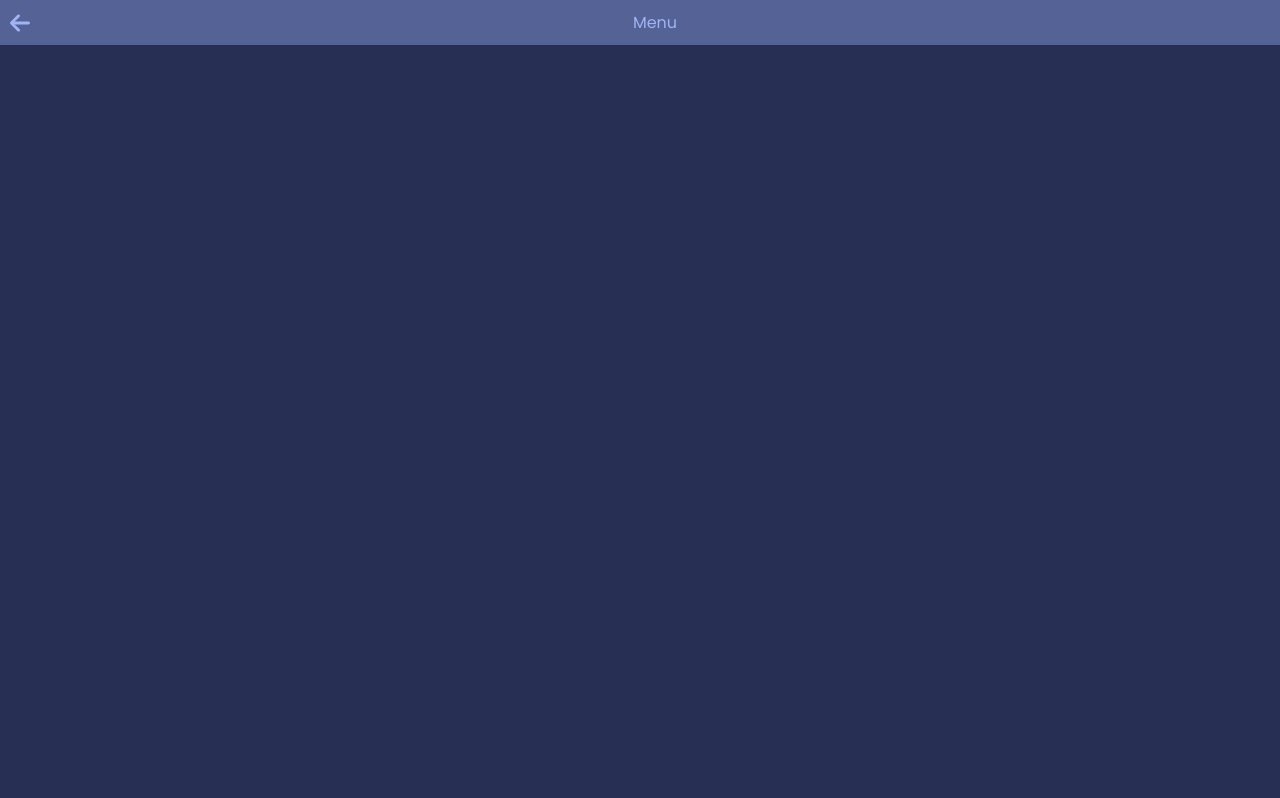
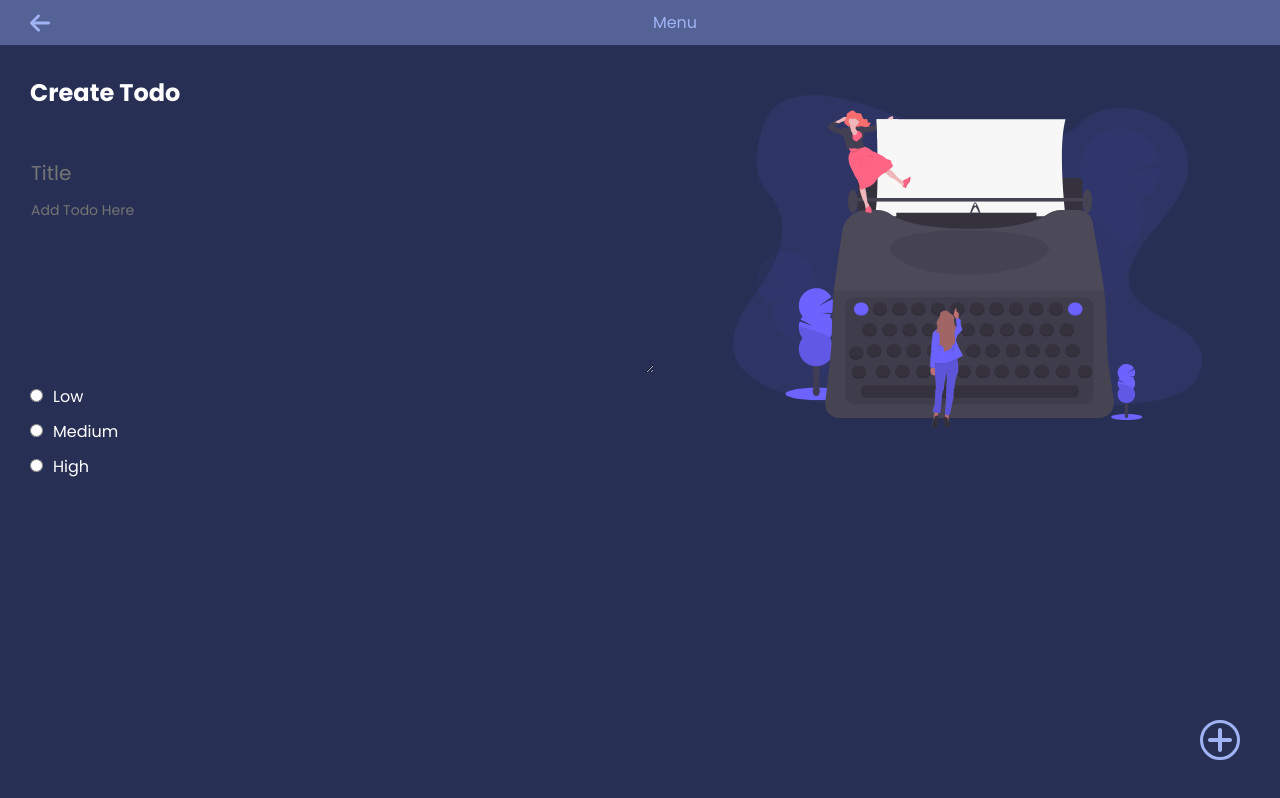
Before and after one commit to wahyunf354/todoApp_mevn, a Vue app in the folder client-vue/: page /add in a window 1280 px wide. Shown: the top 798 px of the page. Built offline with nearby package versions, Linux system fonts and the light colour scheme.

Commit message:
add page create todo

```diff
--- /dev/null
+++ b/client-vue/src/components/AddContent.vue
@@ -0,0 +1,123 @@
+<template>
+  <div class="add__content">
+    <div class="add__form">
+      <p class="add__title">Create Todo</p>
+      <input class="add__input" name="title" type="text" placeholder="Title">
+      <textarea class="add__textarea" name="description" id="" cols="30" rows="8" placeholder="Add Todo Here"></textarea>
+      <div class="add__radio-group">
+        <input type="radio" class="add__radio" name="priority" value="low">Low
+      </div>
+      <div class="add__radio-group">
+        <input type="radio" class="add__radio" name="priority" value="medium">Medium
+      </div>
+      <div class="add__radio-group">
+        <input type="radio" class="add__radio" name="priority" value="high">High
+      </div>
+      <div class="add__btn-create">
+        <img src="../assets/icon/btn+40x40.svg" alt="create">
+      </div>
+    </div>
+    <div class="add__illustration">
+      <img src="../assets/illustration/illustrationadd.svg" alt="">
+    </div>
+  </div>
+</template>
+
+<script>
+export default {
+  name: 'addcontent'
+}
+</script>
+
+<style lang="scss">
+  .add__content {
+    display: flex;
+    .add__form {
+      padding: {
+        top: 30px;
+        left: 30px;
+      };
+      flex: 1;
+      display: flex;
+      flex-direction: column;
+      .add__title {
+        font-family: Poppins;
+        font-style: normal;
+        font-weight: bold;
+        font-size: 24px;
+        line-height: 36px;
+        margin-bottom: 41px;
+      }
+      .add__input {
+        background-color: rgba($color: #000000, $alpha: 0);
+        border: 1px solid rgba($color: #000000, $alpha: 0);
+        font-family: Poppins;
+        font-size: 20px;
+        outline: none;
+        padding: 5px 0;
+        color: #A0B3F4;
+      }
+      .add__textarea {
+        background-color: rgba($color: #000000, $alpha: 0);
+        border: 1px solid rgba($color: #000000, $alpha: 0);
+        font-size: 14px;
+        padding: 5px 0;
+        color: #A0B3F4;
+        outline: none;
+        font-family: Poppins;
+      }
+      .add__radio-group {
+        padding: {
+          top: 10px;
+        };
+        .add__radio {
+          margin-right: 10px;
+        }
+      }
+      .add__btn-create {
+        width: 40px;
+        height: 40px;
+        right: 40px;
+        bottom: 40px;
+        position: absolute;
+        cursor: pointer;
+        z-index: -2;
+      }
+    }
+    .add__illustration {
+      flex: 1;
+      display: flex;
+      align-items: center;
+      justify-content: center;
+      padding: 30px 0;
+      box-sizing: border-box;
+
+      img {
+        width: 75%;
+        height: auto;
+      }
+    }
+  }
+
+  @media screen and (max-width: 765px) {
+    .add__content {
+      margin: {
+        top: 20px;
+      };
+      display: flex;
+      .add__form {
+        padding: {
+          top: 0;
+          left: 30px;
+          right: 30px;
+        };
+        flex: 1;
+        display: flex;
+        flex-direction: column;
+      }
+      .add__illustration {
+        display: none;
+      }
+    }
+  }
+</style>
--- a/client-vue/src/components/NavBar.vue
+++ b/client-vue/src/components/NavBar.vue
@@ -5,7 +5,7 @@
       <div class="menu" @click="getSideBar()" v-if="isDisplay" >
         <img  src="../assets/icon/menu.png" alt="">
       </div>
-      <div class="menu" v-else>
+      <div class="menu" v-else @click="pushBack()">
         <img  src="../assets/icon/back.svg" alt="">
       </div>
 
@@ -26,11 +26,9 @@
           <img src="../assets/icon/btn+.svg" alt="">
         </div>
       </router-link>
-
       <!-- End Mobile Nav -->
 
       <!-- Desktop Nav -->
-
       <div class="navbar">
         <router-link class="navbar__btn" to="/" v-if="!isDisplay">
           <img src="../assets/icon/back.svg" alt="">
@@ -76,6 +74,9 @@ export default {
     hiddenSideBarDesktop () {
       document.querySelector('.navbar__sidebar').classList.remove('show')
       document.querySelector('.navbar__sidebar').classList.add('hidden')
+    },
+    pushBack () {
+      this.$router.push('/')
     }
   },
   props: {
@@ -135,6 +136,12 @@ $text-dark: #556296;
     a.navbar__btn {
       width: 20px;
       height: 20px;
+      padding: {
+        top: 0;
+        left: 20px;
+        bottom: 0;
+        right: 20px;
+      }
     }
 
     p {
@@ -200,6 +207,10 @@ $text-dark: #556296;
       }
     }
 
+    .menu {
+      cursor: pointer;
+    }
+
     .navbar {
       display: none;
     }
--- a/client-vue/src/views/Add.vue
+++ b/client-vue/src/views/Add.vue
@@ -1,11 +1,13 @@
 <template>
   <div class="add__container">
     <NavBar :isDisplay="isDisplayBtnAdd" />
+    <AddContent/>
   </div>
 </template>
 
 <script>
 import NavBar from '../components/NavBar'
+import AddContent from '../components/AddContent'
 
 export default {
   name: 'Add',
@@ -15,7 +17,8 @@ export default {
     }
   },
   components: {
-    NavBar
+    NavBar,
+    AddContent
   }
 }
 </script>
```
Also changed, not shown: client-vue/src/assets/icon/btn+40x40.svg (added), client-vue/src/assets/illustration/illustrationadd.svg (added).
